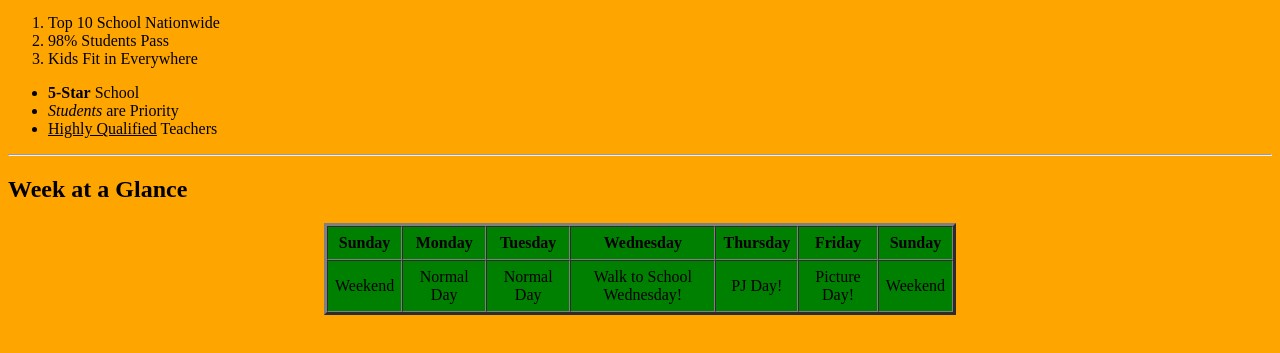
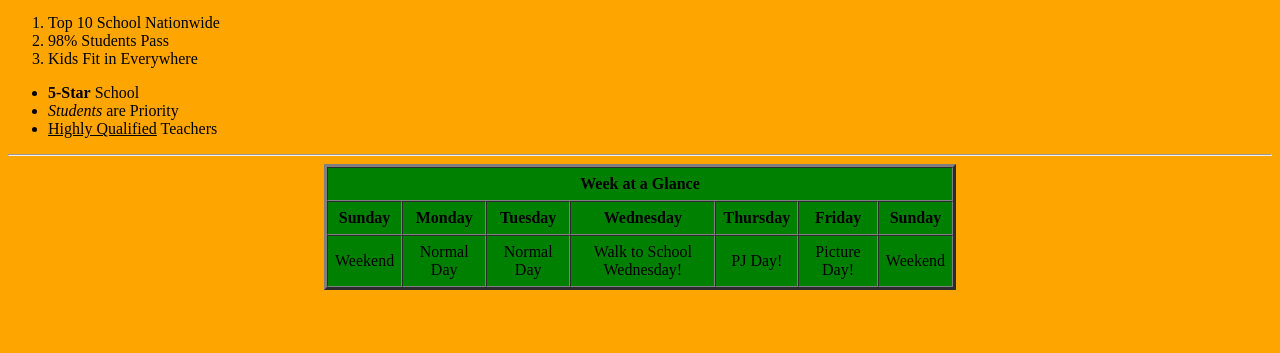
Before and after one commit to SeanToobi/SeanProj, a plain HTML site: page pramos.html in a window 1280 px wide. Shown: the part 133-486 px from the top of the page. Drawn offline with Linux system fonts and the light colour scheme.

Commit message:
Update pramos.html

```diff
--- a/pramos.html
+++ b/pramos.html
@@ -25,9 +25,9 @@
   <hr>
   <table bgcolor="green" border="3" width="50%" cellpadding="7" align="center" cellspacing="0">
     <tr>
-      <div colspan="7">
-       <h2>Week at a Glance</h2>
-      </div>
+      <th colspan="7">
+       Week at a Glance
+      </th>
     </tr>
     <tr align="center">
       <th>Sunday</th><th>Monday</th><th>Tuesday</th><th>Wednesday</th><th>Thursday</th><th>Friday</th><th>Sunday</th>
```
